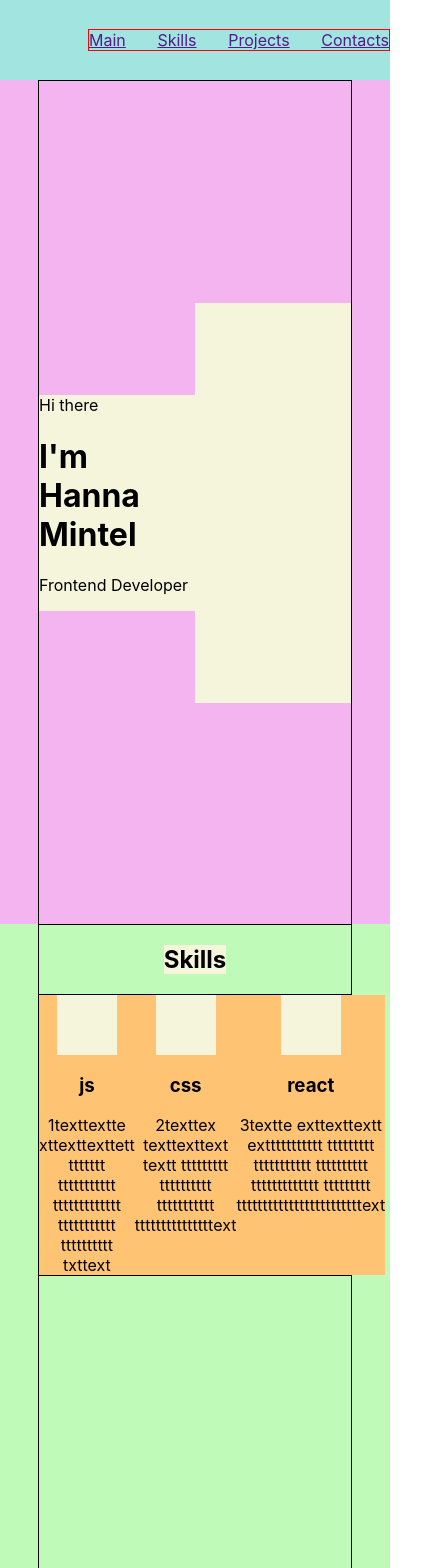
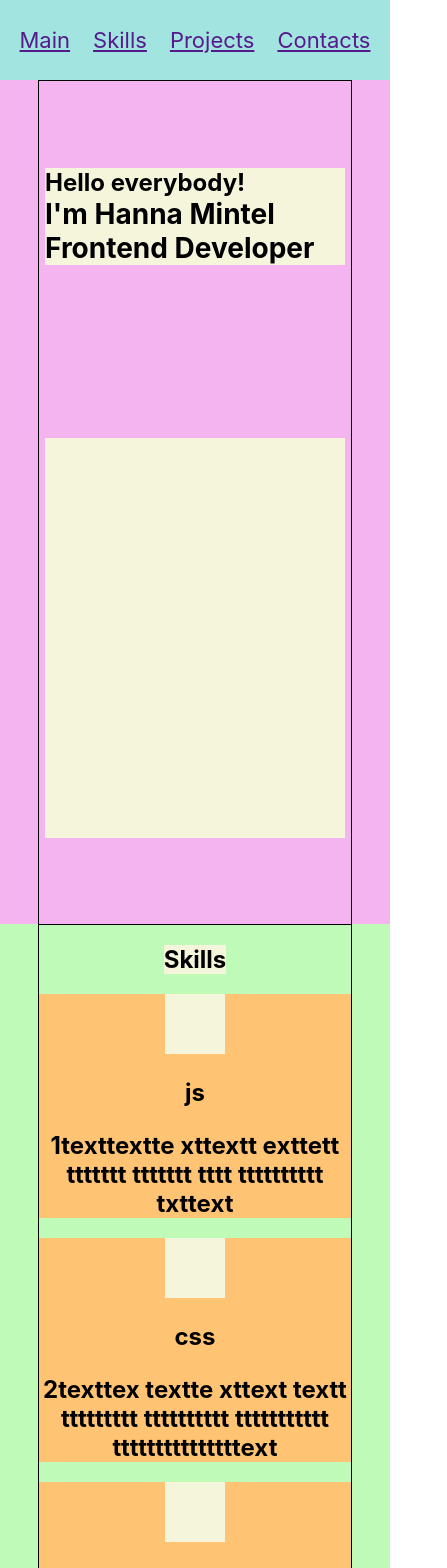
Before and after one commit to AnnaMintel/Portfolio, a React (Create React App) app: page / in a window 390 px wide. Shown: the top 1568 px of the page, 447 px wide, since content can reach past the window. Built offline with nearby package versions, Linux system fonts and the light colour scheme.

Commit message:
feat: created mobile version

```diff
--- a/src/common/styles/Container.module.css
+++ b/src/common/styles/Container.module.css
@@ -7,3 +7,11 @@
     align-items: center;
     justify-content: space-between;
 }
+
+@media (max-width: 480px) {
+    .container {
+    flex-wrap: wrap;
+    justify-content: space-around;
+   }
+
+}
--- a/src/contacts/Contacts.module.css
+++ b/src/contacts/Contacts.module.css
@@ -14,7 +14,6 @@
 }
 
 .form {
-  border: 1px solid;
   width: 300px;
   height: 100px;
   display: flex;
@@ -22,3 +21,15 @@
   justify-content: space-between;
   text-align: start;
 }
+
+@media (max-width: 480px) {
+  .form {
+    width: 100%;
+    height: 200px;
+    justify-content: space-around;
+  }
+  input,
+  textarea {
+    font-size: 24px;
+  }
+}
--- a/src/footer/Footer.module.css
+++ b/src/footer/Footer.module.css
@@ -19,7 +19,6 @@
   flex-direction: row;
   justify-content: space-between;
   align-items: center;
-  border: 1px solid;
 }
 
 .icon {
--- a/src/header/Header.module.css
+++ b/src/header/Header.module.css
@@ -5,3 +5,12 @@
     justify-content: flex-end;
     align-items: center;
 }
+
+@media (max-width: 480px) {
+    .header {
+        justify-content: center;
+    }
+    .header nav {
+        width: 90%;
+    }
+}
--- a/src/main/Main.js
+++ b/src/main/Main.js
@@ -7,7 +7,7 @@ export const Main = () => {
         <div className={style.mainBlock}>
             <div className={styleContainer.container}>
                 <div className={style.text}>
-                    <span>Hi there</span>
+                    <span>Hello everybody!</span>
                     <h1>I'm Hanna Mintel</h1>
                     <p>Frontend Developer</p>
                 </div>
--- a/src/main/Main.module.css
+++ b/src/main/Main.module.css
@@ -13,3 +13,13 @@
   height: 400px;
   background-color: beige;
 }
+
+@media (max-width: 480px) {
+  span,
+  h1,
+  p {
+    font-size: 28px;
+    font-weight: bold;
+    margin: 0px;
+  }
+}
--- a/src/nav/Nav.module.css
+++ b/src/nav/Nav.module.css
@@ -1,6 +1,14 @@
 .nav {
-    border: 1px solid red;
     width: 300px;
     display: flex;
     justify-content: space-between;
  }
+
+ @media (max-width: 480px) {
+    .nav {
+        width: 90%;
+    }
+    a {
+        font-size: 22px;
+    }
+}
--- a/src/projects/Projects.module.css
+++ b/src/projects/Projects.module.css
@@ -14,9 +14,17 @@
 }
 
 .projects {
-  border: 1px solid;
   width: 100%;
   display: flex;
   justify-content: space-between;
-  text-align:  center;
+  text-align: center;
 }
+
+@media (max-width: 480px) {
+  .projectsContainer {
+    justify-content: space-around;
+  }
+  .projects {
+    flex-direction: column;
+  }
+}
--- a/src/projects/project/Project.module.css
+++ b/src/projects/project/Project.module.css
@@ -1,5 +1,4 @@
 .project {
-  width: 350px;
   background-color: rgb(116, 255, 174);
   display: flex;
   flex-direction: column;
@@ -19,3 +18,21 @@
 .description {
   text-align: start;
 }
+
+@media (min-width: 480px) {
+  .project {
+    width: 350px;
+  }
+}
+
+@media (max-width: 480px) {
+  .description {
+    padding-left: 10%;
+  }
+  .project {
+    margin-bottom: 20px;
+  }
+  button{
+    font-size: 24px;
+  }
+}
--- a/src/skills/Skills.js
+++ b/src/skills/Skills.js
@@ -9,9 +9,9 @@ export const Skills = () => {
             <div className={` ${styleContainer.container} ${style.skillsContainer}`}>
                 <h2 className={style.title}>Skills</h2>
                 <div className={style.skills}>
-                    <Skill title={'js'} description={'1texttextte xttexttexttett ttttttt ttttttttttt ttttttttttttt ttttttttttt tttttttttt txttext'}/>
-                    <Skill title={'css'} description={'2texttex texttexttext textt ttttttttt tttttttttt ttttttttttt tttttttttttttttext'}/>
-                    <Skill title={'react'} description={'3textte exttexttextt exttttttttttt ttttttttt ttttttttttt tttttttttt ttttttttttttt ttttttttt ttttttttttttttttttttttttext'}/>
+                    <Skill title={'js'} description={'1texttextte xttextt exttett ttttttt ttttttt tttt  tttttttttt txttext'}/>
+                    <Skill title={'css'} description={'2texttex textte xttext textt ttttttttt tttttttttt ttttttttttt tttttttttttttttext'}/>
+                    <Skill title={'react'} description={'3textte extte xttextt exttttttttttt ttt tttttt ttttt tttt tttttttttttt tttttttttttt ext'}/>
                 </div>
             </div>
         </div>
--- a/src/skills/Skills.module.css
+++ b/src/skills/Skills.module.css
@@ -14,9 +14,17 @@
 }
 
 .skills {
-  border: 1px solid;
   width: 100%;
   display: flex;
   justify-content: space-between;
   text-align: center;
 }
+
+@media (max-width: 480px) {
+  .skills {
+    margin-right: 0 auto;
+    flex-direction: column;
+    justify-content: space-between;
+    align-items: center;
+  }
+}
--- a/src/skills/skill/Skill.module.css
+++ b/src/skills/skill/Skill.module.css
@@ -1,5 +1,4 @@
 .skill {
-  width: 350px;
   background-color: rgb(255, 195, 116);
   display: flex;
   flex-direction: column;
@@ -11,3 +10,20 @@
   width: 60px;
   background-color: beige;
 }
+
+@media (min-width: 480px) {
+  .skill {
+    width: 350px;
+  }
+}
+
+@media (max-width: 480px) {
+  .skill {
+    margin-bottom: 20px;
+    justify-content: space-around;
+  }
+  h3,
+  span{
+    font-size: 24px;
+  }
+}
```
Lines whose indentation alone changed are shown as unchanged.
